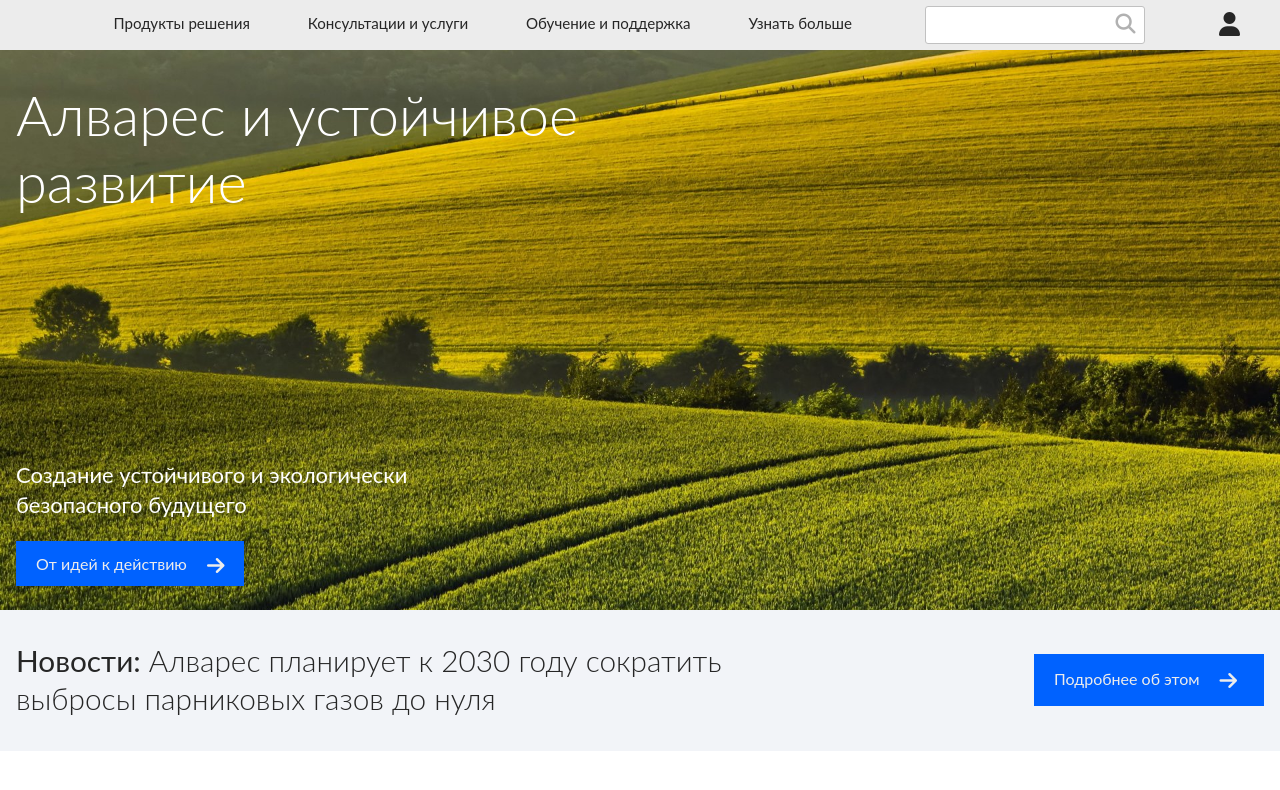
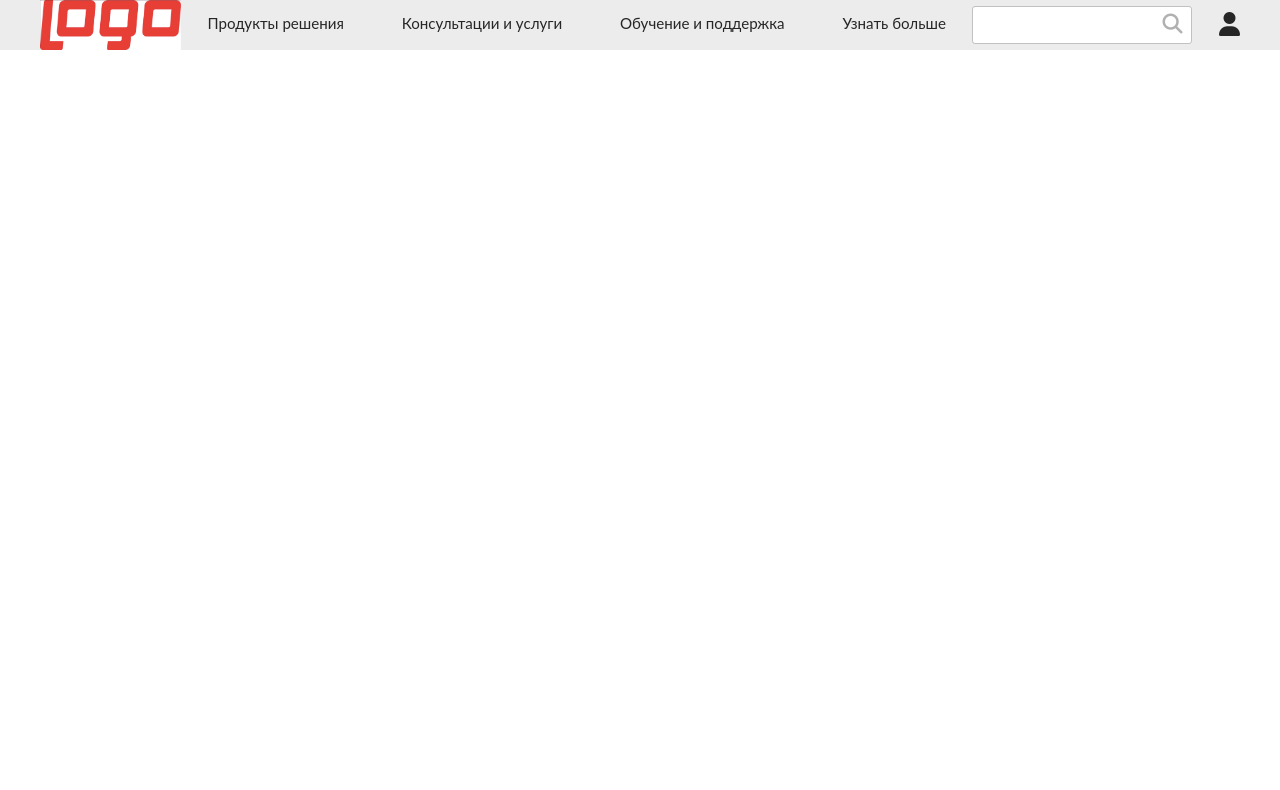
Before and after one commit to SimonVue/Elvarez, a plain HTML site: page index.html in a window 1280 px wide. Drawn offline with Linux system fonts and the light colour scheme.

Commit message:
update logo img

```diff
--- a/index.html
+++ b/index.html
@@ -13,7 +13,7 @@
 <body>
   <header class="header">
     <div class="header__logo">
-      <a href="" class="Logo_img"><img src="img/logo.jpg" alt=""></a>
+      <a href="" class="Logo_img"><img src="img/logo.jpeg" alt=""></a>
     </div>
     <nav class="header__nav">
       <ul class="header__nav_menu">
@@ -31,7 +31,7 @@
     </div>
     <div class="header__profile"><a href="#"><i class="fa-solid fa-user"></i></a></div>
 
-    <!-- <div class="nav__menu" id="nav-menu">
+    <div class="nav__menu" id="nav-menu">
       <hr>
       <button class="accordion__button nav__menu_item">Продукты и решения
       </button>
@@ -63,9 +63,9 @@
         <li class="accordion__panel_item"><a href="#">Автоматизация</a></li>
         <li class="accordion__panel_item"><a href="#">Безопасность</a></li>
       </div>
-    </div> -->
+    </div>
 
-    <div class="nav__menu" id="nav-menu">
+    <!-- <div class="nav__menu" id="nav-menu">
       <hr>
       <button class="accordion__button nav__menu_item">Продукты и решения
       </button>
@@ -113,8 +113,8 @@
     <div class="news__text"><span>Новости:</span> Алварес планирует к 2030 году сократить выбросы парниковых газов до
       нуля</div>
     <a href="#" class=" button news__btn">Подробнее об этом</a>
-  </section>
-  <script src="js/script.js"></script>
+  </section> -->
+    <script src="js/script.js"></script>
 </body>
 
 </html>
```
Also changed, not shown: img/logo.jpeg (added), 2 other files.
